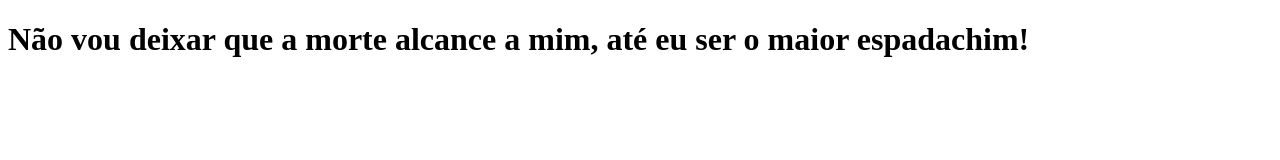
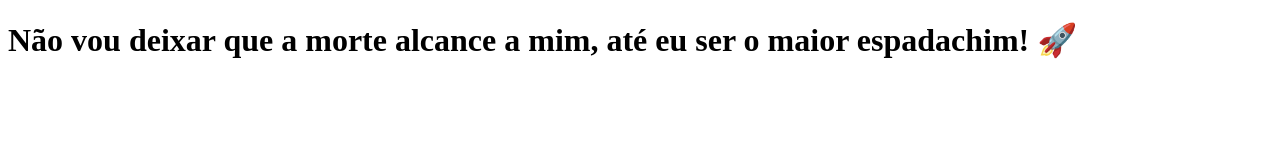
Before and after one commit to edgar-lins/clone-tabnews, a Next.js app: page / in a window 1280 px wide. Shown: the top 160 px of the page. Built offline with nearby package versions, Linux system fonts and the light colour scheme.

Commit message:
Modifica a frase

```diff
--- a/pages/index.js
+++ b/pages/index.js
@@ -1,5 +1,5 @@
 function Home() {
-    return <h1>Não vou deixar que a morte alcance a mim, até eu ser o maior espadachim!</h1>
+    return <h1>Não vou deixar que a morte alcance a mim, até eu ser o maior espadachim! 🚀</h1>
 }
 
 export default Home;
```
